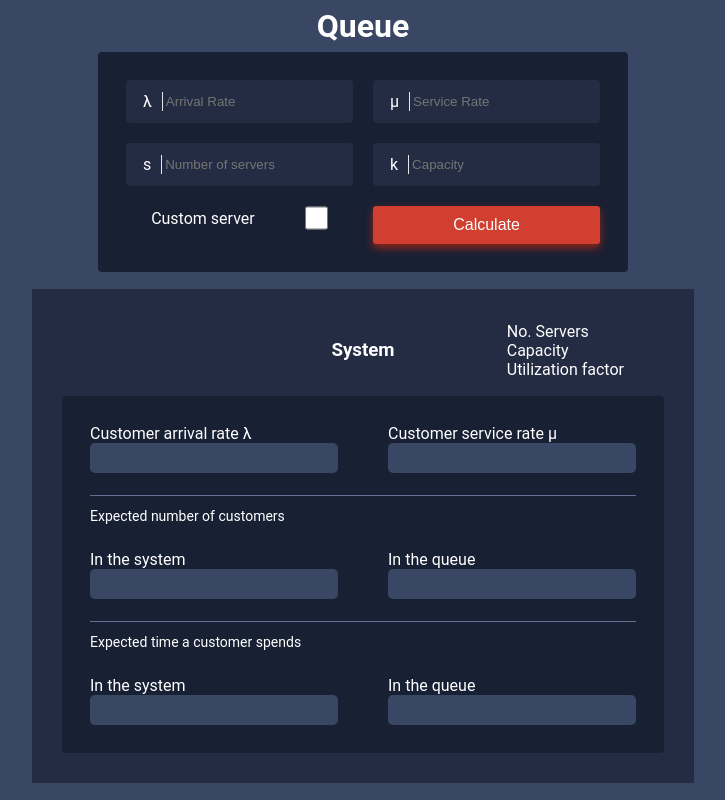
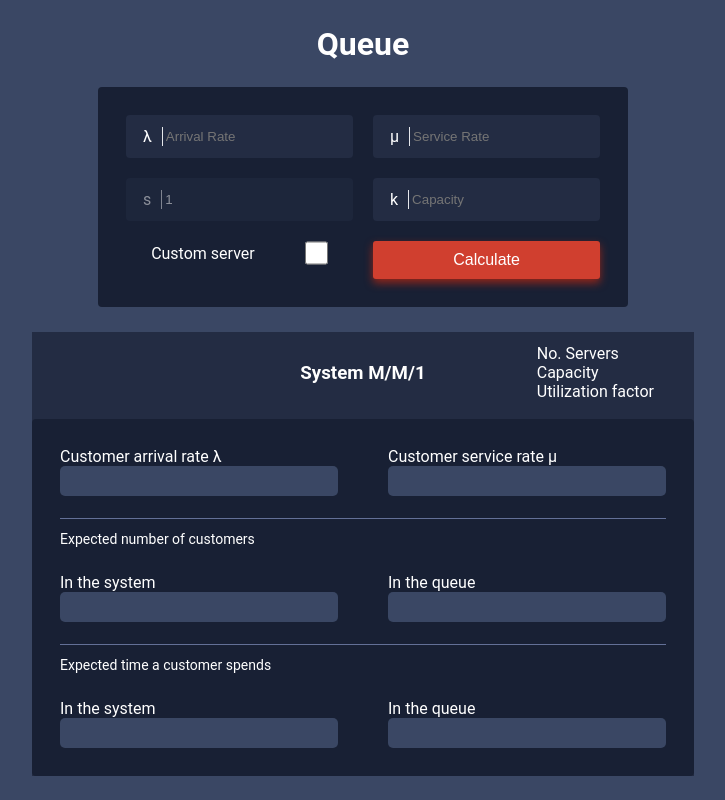
Before and after one commit to 1kagro/Queue-Simulator, a Flask app: page / in a window 1280 px wide. Shown: the whole page, without its empty margins (277-1002 px from the left). Run offline with Flask 3, Linux system fonts and the light colour scheme.

Commit message:
improve templates

```diff
--- a/app.py
+++ b/app.py
@@ -9,7 +9,7 @@ def index():
 @app.route('/api/calculate', methods=['POST'])
 def calculate():
     data = request.json
-
+    print(data)
     response = {
         'data': {},
         'message': '',
--- /dev/null
+++ b/static/script.js
@@ -0,0 +1,36 @@
+function calculate() {
+    const lambdaValue = document.getElementById('lambda').value;
+    const muValue = document.getElementById('mu').value;
+    const serversValue = document.getElementById('servers').value;
+    const capacityValue = document.getElementById('capacity').value;
+
+    const data = {
+        lambda: lambdaValue,
+        mu: muValue,
+        servers: serversValue,
+        capacity: capacityValue
+    };
+
+    axios.post('/api/calculate', data)
+        .then(response => {
+            document.getElementById('system-title').innerText = "System " + response.data.system_name;
+        })
+        .catch(error => {
+            console.error('Error:', error);
+        });
+}
+function toggleServerInput() {
+    const contServerInput = document.getElementById('input_servers');
+    const systemName = document.getElementById('system_name');
+    const serverInput = document.getElementById('servers');
+    const switchElement = document.getElementById('server-switch');
+    console.log(switchElement)
+    serverInput.disabled = !switchElement.checked;
+    systemName.textContent = serverInput.disabled ? 'M/M/1' : 'M/M/S';
+    serverInput.value = serverInput.disabled ? 1 : '';
+    contServerInput.style.opacity = serverInput.disabled ? 0.5 : 1;
+    contServerInput.style.opacity = serverInput.disabled ? 'none' : 'auto';
+}
+document.addEventListener("DOMContentLoaded", function () {
+    toggleServerInput();
+});
--- a/static/style.css
+++ b/static/style.css
@@ -143,9 +143,8 @@ body {
 }
 
 .result {
+    padding-top: 1rem;
     width: 662px;
-    margin: 1rem;
-    padding: 3rem;
     background-color: #232C43;
 }
 
--- a/templates/index.html
+++ b/templates/index.html
@@ -5,6 +5,8 @@
     <meta name="viewport" content="width=device-width, initial-scale=1.0">
     <title>Queue Calculator</title>
     <link rel="stylesheet" type="text/css" href="{{url_for('static', filename='style.css')}}">
+    <script src="{{url_for('static', filename='script.js')}}"></script>
+    <script src="https://cdn.jsdelivr.net/npm/axios/dist/axios.min.js"></script>
 </head>
 <body>
     <header><h1>Queue</h1></header>
@@ -71,40 +73,5 @@
             </div>
         </div>
     </section>
-
-    <script>
-        function calculate() {
-            const lambdaValue = document.getElementById('lambda').value;
-            const muValue = document.getElementById('mu').value;
-            const serversValue = document.getElementById('servers').value;
-            const capacityValue = document.getElementById('capacity').value;
-
-            const data = {
-                lambda: lambdaValue,
-                mu: muValue,
-                servers: serversValue,
-                capacity: capacityValue
-            };
-
-            axios.post('/api/calculate', data)
-                .then(response => {
-                    document.getElementById('system-title').innerText = "System " + response.data.system_name;
-                })
-                .catch(error => {
-                    console.error('Error:', error);
-                });
-        }
-        function toggleServerInput() {
-            const contServerInput = document.getElementById('input_servers');
-            const systemName = document.getElementById('system_name');
-            const serverInput = document.getElementById('servers');
-            const switchElement = document.getElementById('server-switch');
-            serverInput.disabled = !switchElement.checked;
-            systemName.textContent = serverInput.disabled ? 'M/M/1' : 'M/M/S';
-            serverInput.value = serverInput.disabled ? 1 : '';
-            contServerInput.style.opacity = serverInput.disabled ? 0.5 : 1;
-            contServerInput.style.opacity = serverInput.disabled ? 'none': 'auto';
-        }
-    </script>
 </body>
 </html>
```
